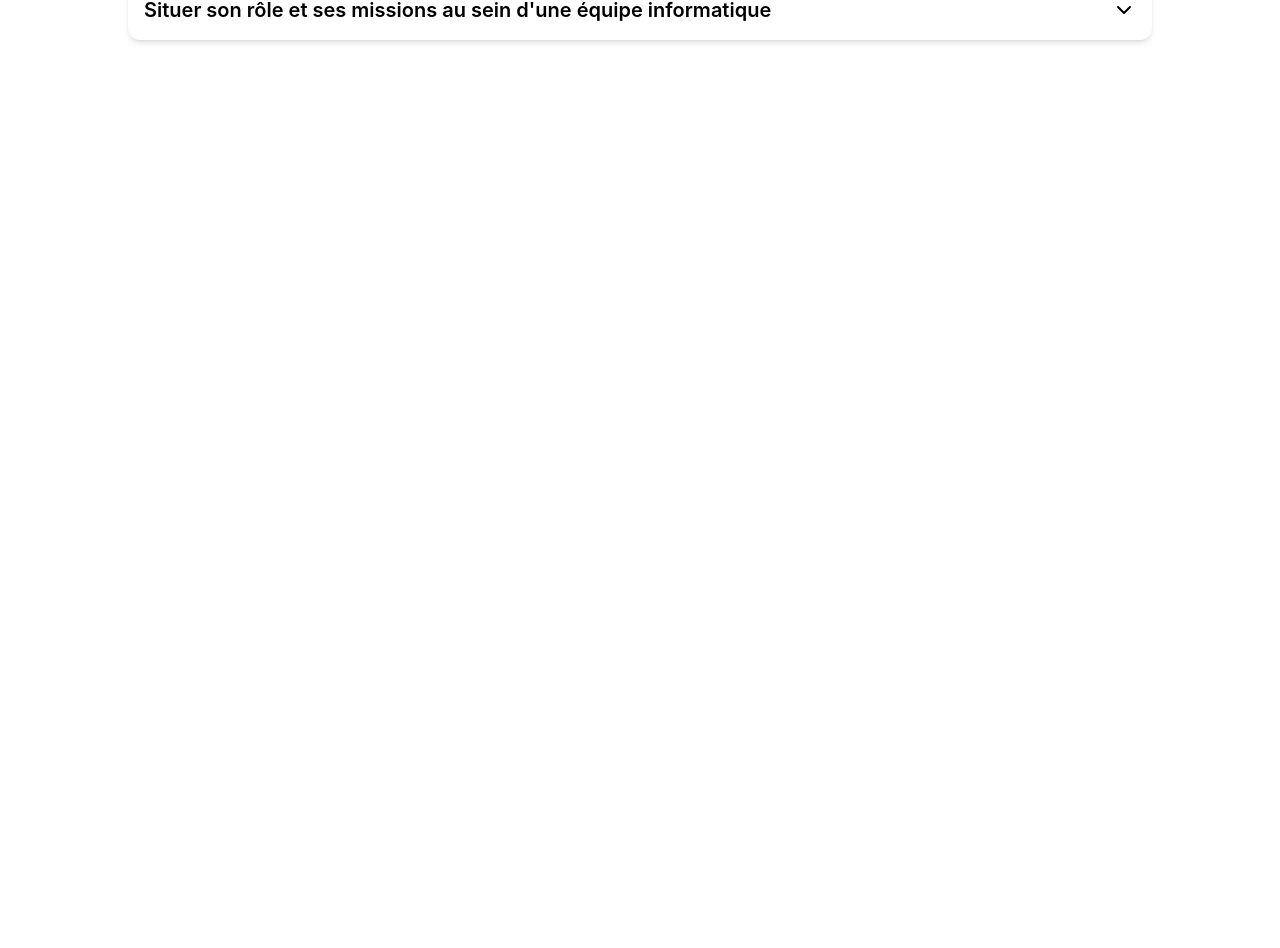
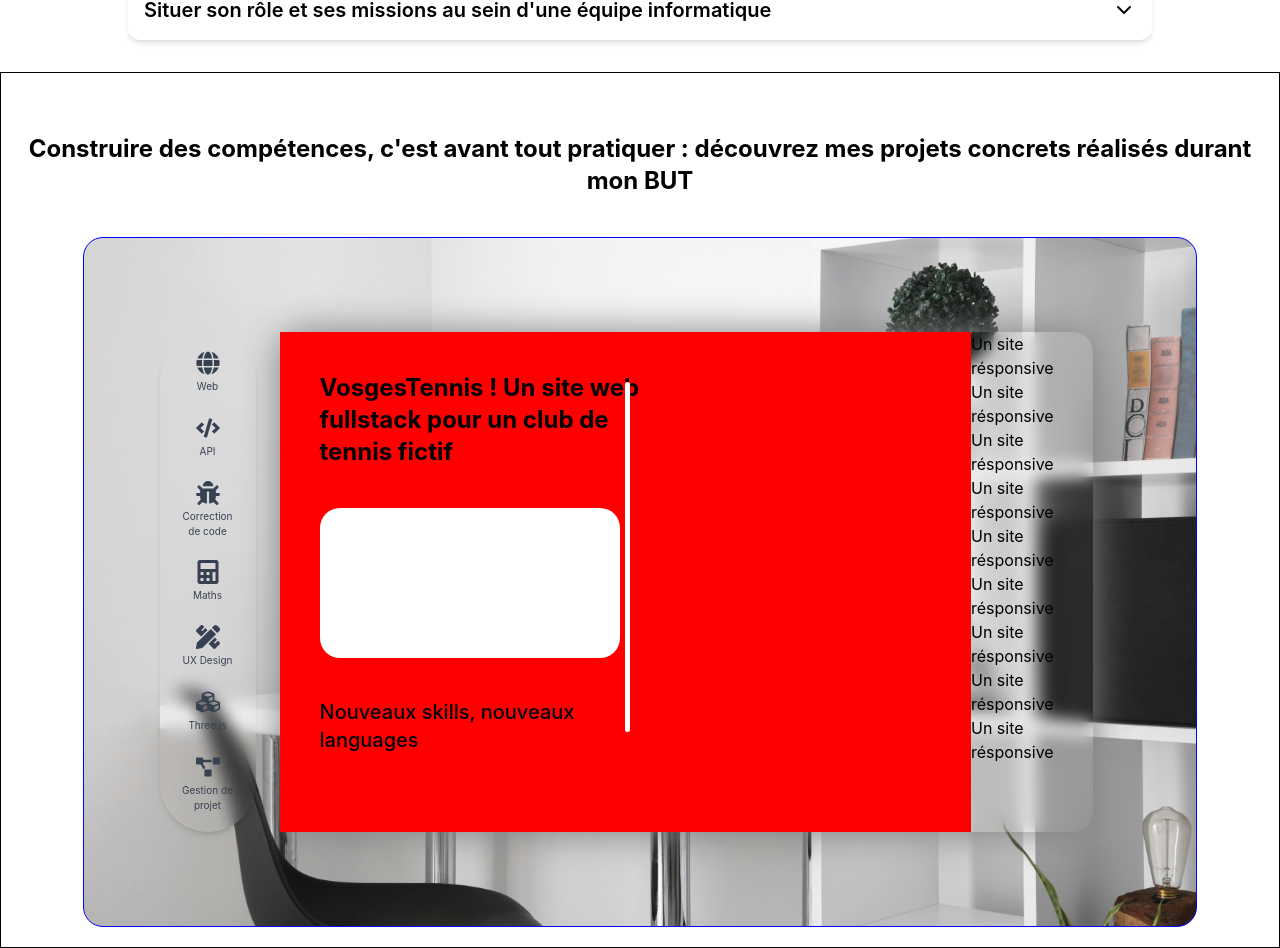
Before and after one commit to MehiaouiMoh/porfolio_competences, a React (Create React App) app: page / in a window 1280 px wide. Shown: the part 2777-3725 px from the top of the page. Before the commit the page ends 2849 px from the top, so only its background shows below. Built offline with nearby package versions, Linux system fonts and the light colour scheme.

Commit message:
Slider pour projet en construction

```diff
--- a/src/App.css
+++ b/src/App.css
@@ -103,6 +103,26 @@
       font-weight: bold;
     }
   }
+  .Projets{
+    width: 100%;
+    height: fit-content;
+    border: 1px solid;
+    padding: 20px;
+    .SliderSection{
+      background-image: url('./assets/images/bureau-avec-ecran-d-ordinateur-et-chaise-de-bureau.jpg');
+      background-position: center;
+      background-repeat: no-repeat;
+      background-size: cover;
+      width: 90%;
+      height: 690px;
+      border: 1px solid blue;
+      border-radius: 20px;
+      display: flex;
+      justify-content: center;
+      align-items: center;
+      margin-left: 5%;
+    }
+  }
 
 }
 
--- a/src/App.js
+++ b/src/App.js
@@ -8,6 +8,7 @@ import MobileNavBar from './composants/MenuMobile';
 import ImageAnime from './composants/imageAnimeScroll';
 import CompetenceSlider from './composants/competenceSlider';
 import CompetenceAccordion from './composants/competenceAccordion';
+import ProjectSlider from './composants/ProjectSlider';
 
 function App() {
   const [activeIndex, setActiveIndex] = useState(null);
@@ -86,6 +87,14 @@ function App() {
             </div>
           ))}
         </section>
+        <section className="Projets">
+          <h1 className="accrocheProjet text-2xl text-center font-bold mt-10 mb-10">
+            Construire des compétences, c'est avant tout pratiquer : découvrez mes projets concrets réalisés durant mon BUT
+          </h1>
+          <div className="SliderSection">
+            <ProjectSlider />
+          </div>
+        </section>
       </main>
       <MobileNavBar />
     </div>
--- /dev/null
+++ b/src/composants/ProjectSlider.jsx
@@ -0,0 +1,75 @@
+import React from 'react';
+import { FaGlobe, FaCode, FaBug, FaCalculator, FaPencilRuler, FaCubes, FaProjectDiagram } from 'react-icons/fa';
+import '../styles/ProjetSlider.css'
+
+const navItems = [
+  { icon: <FaGlobe />, label: 'Web' },
+  { icon: <FaCode />, label: 'API' },
+  { icon: <FaBug />, label: 'Correction de code' },
+  { icon: <FaCalculator />, label: 'Maths' },
+  { icon: <FaPencilRuler />, label: 'UX Design' },
+  { icon: <FaCubes />, label: 'Three.js' },
+  { icon: <FaProjectDiagram />, label: 'Gestion de projet' },
+];
+
+const projectCards = [
+  {
+    title: 'VosgesTennis ! Un site web fullstack pour un club de tennis fictif',
+    features: [
+      'Un site responsive',
+      'Une connexion possible grâce à php',
+      'Sécurisation des formulaires',
+      'Opérations CRUD sur une base de donnée',
+      'UX design avec html et css',
+      'Hashage d’un mot de passe',
+      'Affichage de données avec js',
+      'Générer un certificat SSL auto',
+      'Passer sous https',
+    ],
+    image: '/project-images/vosgestennis.png',
+    languages: ['HTML', 'CSS', 'PHP', 'JS'],
+  },
+];
+
+export default function ProjectSlider() {
+    return(
+
+        <div className="slidercontainer flex flex-col md:flex-row gap-6">
+            {/* Nav Bar */}
+            <div className="navbar shadow-md p-4 flex md:flex-col gap-4 w-full md:w-24 justify-around items-center rounded-[50px] h-[300px] md:h-auto">
+            {navItems.map((item, idx) => (
+                <div key={idx} className="flex flex-col items-center cursor-pointer text-gray-700 hover:text-blue-600">
+                <div className="text-2xl">{item.icon}</div>
+                <span className="text-[10px] text-center hidden md:block mt-1">{item.label}</span>
+                </div>
+            ))}
+            </div>
+
+            <div className="container">
+                <div className="cardcontainer w-full h-full">
+                    {projectCards.map((project, index) => (
+                        <div key={index} className="cardprojet w-full h-full">
+                            <div className="sectioncard1">
+                                <h2 className="text-2xl font-bold ml-10 mt-10 w-[50%]">{project.title}</h2>
+                                <div className="imgprojet bg-white h-[150px] w-[300px] ml-10 mt-10 rounded-[20px]"></div>
+                                <h3 className= "text-xl font-medium ml-10 mt-10 w-[50%]">Nouveaux skills, nouveaux languages</h3>
+                                <div className='barSeparation w-[5px] h-[70%] bg-white rounded-[30px]'></div>
+                            </div>
+                            <div className="sectioncard2">
+                                <h4 className='aboutprojet'>Un site résponsive</h4>
+                                <h4 className='aboutprojet'>Un site résponsive</h4>
+                                <h4 className='aboutprojet'>Un site résponsive</h4>
+                                <h4 className='aboutprojet'>Un site résponsive</h4>
+                                <h4 className='aboutprojet'>Un site résponsive</h4>
+                                <h4 className='aboutprojet'>Un site résponsive</h4>
+                                <h4 className='aboutprojet'>Un site résponsive</h4>
+                                <h4 className='aboutprojet'>Un site résponsive</h4>
+                                <h4 className='aboutprojet'>Un site résponsive</h4>
+                            </div>
+                        </div>
+                    ))}
+                </div>
+            </div>
+        </div>
+    );
+}
--- a/src/composants/competenceAccordion.jsx
+++ b/src/composants/competenceAccordion.jsx
@@ -20,7 +20,7 @@ export default function CompetenceAccordion({ index, competence, isOpen, onToggl
         <div className="grid grid-cols-1 md:grid-cols-2 lg:grid-cols-3 gap-4 mt-4">
           {/* Bloc 1 : Ce que j’ai appris */}
           <div className="bg-gray-50 rounded-lg p-4 shadow-sm col-span-2">
-            <h3 className="font-bold text-lg mb-2">Ce que j’ai appris</h3>
+            <h3 className="font-bold text-lg mb-2">Ce que j'ai appris</h3>
             <ul className="list-disc list-inside text-sm text-gray-700 space-y-1">
               <li>Analyse des besoins clients + cahier des charges</li>
               <li>Conception fullstack avec rôles utilisateurs</li>
@@ -46,10 +46,31 @@ export default function CompetenceAccordion({ index, competence, isOpen, onToggl
           <div className="bg-gray-50 rounded-lg p-4 shadow-sm">
             <h3 className="font-bold text-lg mb-2">Pendant ces deux semestres</h3>
             <p className="text-sm text-gray-700">
-              Travail en équipe sur des projets concrets, respect des délais, montée en
-              compétences sur le cycle complet de développement logiciel.
+              Travail en équipe sur des projets concrets, respect des délais, et montée en
+              compétences sur le cycle complet de développement logiciel. J’ai appris à :
+              <br /><br />
+              • Créer un cahier des charges à partir des besoins clients, puis y répondre en développant une application complexe à partir de zéro.
+              <br />
+              • Utiliser des outils d’UX design pour concevoir une maquette de référence.
+              <br />
+              • Comprendre et appliquer les techniques de sécurité côté back-end en PHP.
+              <br />
+              • Travailler efficacement en binôme, proposer et intégrer des améliorations pertinentes.
+              <br />
+              • Interroger une base de données, récupérer ou modifier des données via des requêtes préparées.
+              <br />
+              • Inclure dynamiquement un fichier de connexion à la base de données en PHP.
+              <br />
+              • Mettre en place une base de données externe et indépendante avec Docker.
+              <br />
+              • Maîtriser GitLab et la gestion des branches.
+              <br />
+              • Analyser, critiquer et corriger du code.
+              <br />
+              • Côté Three.js : initiation au design 3D et intégration dans un site web.
             </p>
           </div>
+
 
           {/* Bloc 4 : Projets réalisés */}
           <div className="bg-gray-50 rounded-lg p-4 shadow-sm col-span-2">
--- /dev/null
+++ b/src/styles/ProjetSlider.css
@@ -0,0 +1,50 @@
+.slidercontainer{
+    width: 95%;
+    height: fit-content;
+    padding: 20px;
+    position: relative;
+    margin-left: 5%;
+    .navbar, .container{
+        background-color: transparent;
+        backdrop-filter: blur(8px);
+    }
+
+    .container{
+        width: 80%;
+        height: 500px;
+        border-radius: 20px;
+        box-shadow: 0px 0px 37px grey;
+
+        .cardcontainer {
+            width: 100%;
+            height: 100%;
+            border-radius: 20px;
+            display: flex;
+            align-items: center;
+            justify-content: center;
+
+            .cardprojet{
+                position: relative;
+                display: flex;
+                justify-content: space-between;
+                    .sectioncard1{
+                        width: fit-content;
+                        height: 100%;
+                        position: relative;
+                        background-color: red;
+                        .barSeparation{
+                        position: absolute;
+                        top: 10%;
+                        left: 50%;
+                    }
+                    .sectioncard2{
+                        width: 50%;
+                        background-color: blue;
+                    }
+                }
+
+            }
+        }
+
+    }
+}
```
Also changed, not shown: src/assets/images/bureau-avec-ecran-d-ordinateur-et-chaise-de-bureau.jpg (added).
